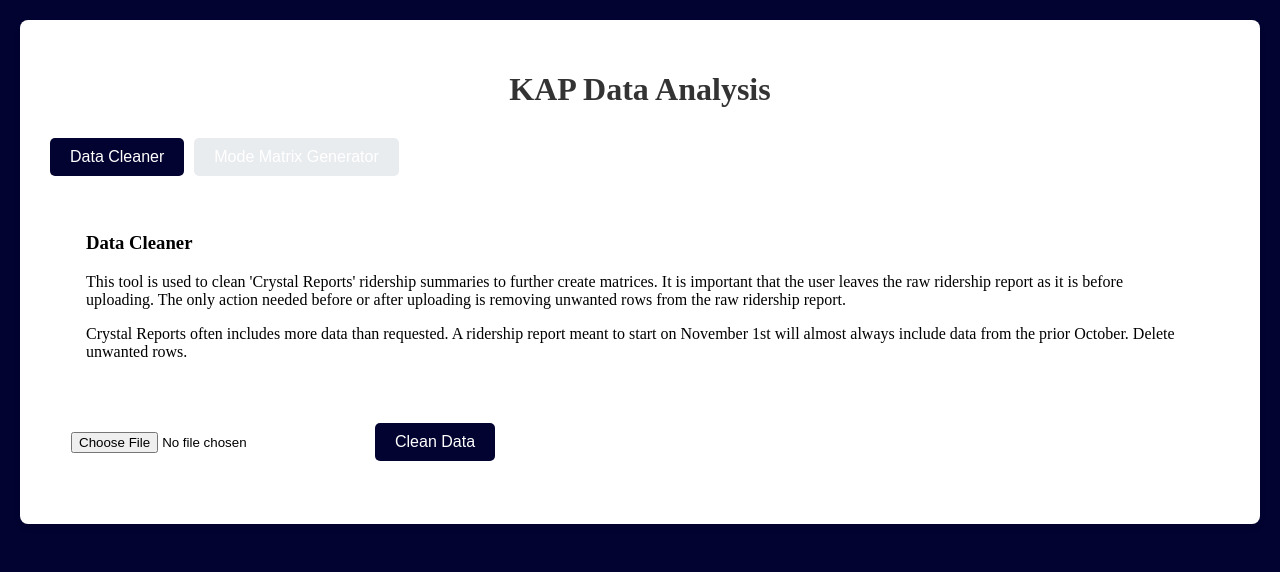
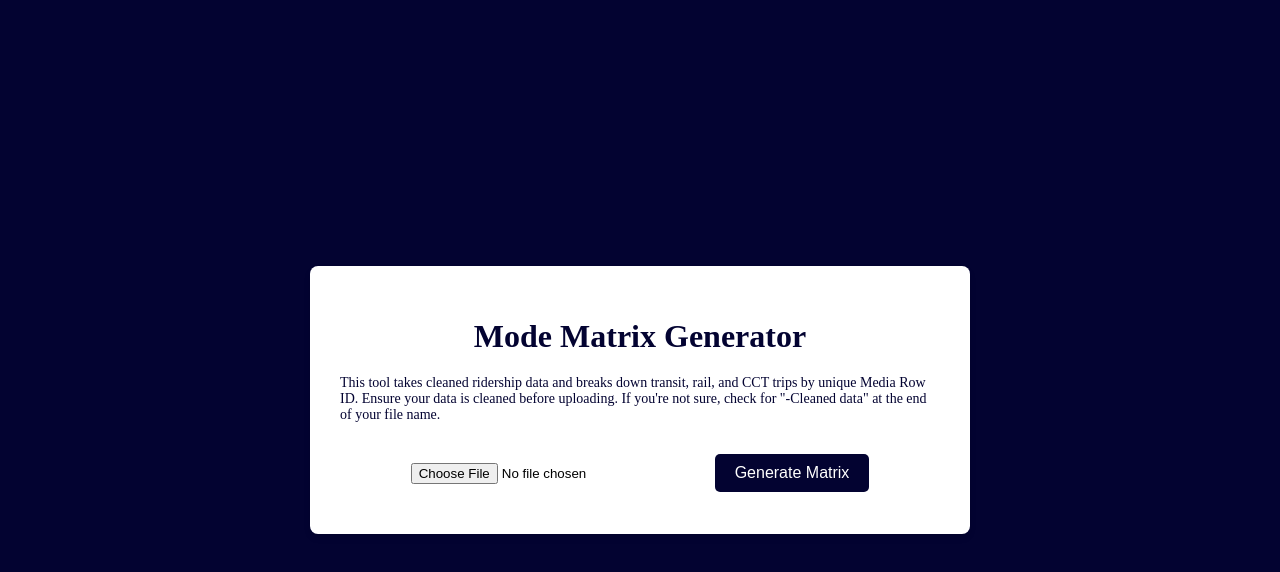
Before and after one commit to SEPTA-KAP/DataAnalysis, a plain HTML site: page index.html in a window 1280 px wide. Drawn offline with Linux system fonts and the light colour scheme.

Commit message:
Update index.html

```diff
--- a/index.html
+++ b/index.html
@@ -3,53 +3,31 @@
 <head>
     <meta charset="UTF-8">
     <meta name="viewport" content="width=device-width, initial-scale=1.0">
-    <title>KAP Data Analysis</title>
+    <title>Mode Matrix Generator</title>
     <script src="https://cdnjs.cloudflare.com/ajax/libs/xlsx/0.18.5/xlsx.full.min.js"></script>
     <style>
         body {
             font-family: 'Meriweather', serif;
             background-color: #030331;
             margin: 0;
-            padding: 20px;
+            padding: 0;
+            display: flex;
+            justify-content: center;
+            align-items: center;
+            height: 100vh;
         }
         .container {
-            max-width: 1200px;
-            margin: 0 auto;
+            text-align: center;
             background: #ffffff;
             padding: 30px;
             border-radius: 8px;
             box-shadow: 0 4px 6px rgba(0, 0, 0, 0.1);
+            max-width: 600px;
+            width: 90%;
         }
         h1 {
-            color: #333;
-            text-align: center;
-            margin-bottom: 30px;
-        }
-        .tabs {
-            display: flex;
-            gap: 10px;
+            color: #030331;
             margin-bottom: 20px;
-        }
-        .tab {
-            padding: 10px 20px;
-            background-color: #e9ecef;
-            border: none;
-            border-radius: 5px;
-            cursor: pointer;
-            font-size: 16px;
-        }
-        .tab.active {
-            background-color: #030331;
-            color: rgb(255, 255, 255);
-        }
-        .generator {
-            display: none;
-            padding: 20px;
-            border: 1px solid #ffffff;
-            border-radius: 5px;
-        }
-        .generator.active {
-            display: block;
         }
         .error {
             color: #dc3545;
@@ -71,78 +49,108 @@
             font-size: 16px;
         }
         button:hover {
-            background-color: #030331;
+            background-color: #0056b3;
         }
         .instructions {
-            background-color: #ffffff;
-            padding: 15px;
-            border-radius: 5px;
-            margin-bottom: 20px;
-        }
-        .instructions h3 {
-            margin-top: 0;
+            text-align: left;
+            margin: 20px 0;
+            font-size: 14px;
+            color: #030331;
         }
     </style>
 </head>
 <body>
     <div class="container">
-        <h1>KAP Data Analysis</h1>
+        <h1>Mode Matrix Generator</h1>
+        <div class="instructions">
+            <p>This tool takes cleaned ridership data and breaks down transit, rail, and CCT trips by unique Media Row ID.
+                Ensure your data is cleaned before uploading. If you're not sure, check for "-Cleaned data" at the end of your file name.</p>
 
-        <div class="tabs">
-            <button class="tab active" onclick="showGenerator('cleaner')">Data Cleaner</button>
-            <button class="tab" onclick="showGenerator('matrix')">Mode Matrix Generator</button>
         </div>
-
-        <div id="cleaner" class="generator active">
-            <div class="instructions">
-                <h3>Data Cleaner</h3>
-                <p>This tool is used to clean 'Crystal Reports' ridership summaries to further create matrices. It is important that the user leaves the raw ridership report as it is before uploading. The only
-                    action needed before or after uploading is removing unwanted rows from the raw ridership report.  </p>
-                <p>Crystal Reports often includes more data than requested. A ridership report meant to start on November 1st will almost always include data from the prior October. Delete unwanted rows.</p>
-            </div>
-            <div class="error" id="cleanerError"></div>
-            <input type="file" id="cleanerInput" accept=".xlsx,.xls" required>
-            <button onclick="cleanData()">Clean Data</button>
-        </div>
-
-        <div id="matrix" class="generator">
-            <div class="instructions">
-                <h3>Mode Matrix Generator</h3>
-                <p>This tool takes cleaned ridership data and breaks down transit, rail, and CCT trips by unique Media Row ID.
-                    Ensure your data is cleaned before uploading. If you're not sure, check for "-Cleaned data" at the end of your file name.
-                </p>
-
-                </ul>
-            </div>
-            <div class="error" id="matrixError"></div>
-            <input type="file" id="matrixInput" accept=".xlsx,.xls" required>
-            <button onclick="generateMatrix()">Generate Matrix</button>
-        </div>
+        <div class="error" id="errorMessage"></div>
+        <input type="file" id="fileInput" accept=".xlsx,.xls" required>
+        <button onclick="processFile()">Generate Matrix</button>
     </div>
 
     <script>
-        function showGenerator(id) {
-            // Hide all generators
-            document.querySelectorAll('.generator').forEach(gen => gen.style.display = 'none');
-            document.querySelectorAll('.tab').forEach(tab => tab.classList.remove('active'));
-
-            // Show selected generator
-            document.getElementById(id).style.display = 'block';
-            document.querySelector(`[onclick="showGenerator('${id}')"]`).classList.add('active');
-        }
-
-        function showError(id, message) {
-            const errorDiv = document.getElementById(id);
+        function showError(message) {
+            const errorDiv = document.getElementById('errorMessage');
             errorDiv.textContent = message;
             errorDiv.style.display = 'block';
         }
 
-        function cleanData() {
-            const fileInput = document.getElementById('cleanerInput');
+        function createPivotTable(data) {
+            // Check required columns
+            const requiredColumns = ['Mode', 'Media Row ID', 'Count Ridership'];
+            const headers = Object.keys(data[0]);
+
+            if (!requiredColumns.every(col => headers.includes(col))) {
+                throw new Error('Required columns missing. Please ensure your file has: Mode, Media Row ID, and Count Ridership columns.');
+            }
+
+            // Create pivot table structure
+            const pivot = {};
+            const modes = new Set();
+
+            // First pass: collect all modes and create basic structure
+            data.forEach(row => {
+                const mediaRowId = row['Media Row ID'];
+                const mode = row['Mode'];
+                const count = Number(row['Count Ridership']) || 0;
+
+                modes.add(mode);
+
+                if (!pivot[mediaRowId]) {
+                    pivot[mediaRowId] = {};
+                }
+
+                if (!pivot[mediaRowId][mode]) {
+                    pivot[mediaRowId][mode] = 0;
+                }
+
+                pivot[mediaRowId][mode] += count;
+            });
+
+            // Convert to array format and add totals
+            const modesArray = Array.from(modes);
+            const resultArray = Object.entries(pivot).map(([mediaRowId, modeData]) => {
+                const row = {
+                    'Media Row ID': mediaRowId
+                };
+
+                // Fill in all modes (including zeros for missing data)
+                modesArray.forEach(mode => {
+                    row[mode] = modeData[mode] || 0;
+                });
+
+                // Calculate total (sum of Transit and Rail if they exist)
+                row['Total'] = (row['Transit'] || 0) + (row['Rail'] || 0);
+
+                return row;
+            });
+
+            // Add grand total row
+            const grandTotal = {
+                'Media Row ID': 'Grand Total'
+            };
+
+            modesArray.forEach(mode => {
+                grandTotal[mode] = resultArray.reduce((sum, row) => sum + (row[mode] || 0), 0);
+            });
+
+            grandTotal['Total'] = (grandTotal['Transit'] || 0) + (grandTotal['Rail'] || 0);
+
+            resultArray.push(grandTotal);
+
+            return resultArray;
+        }
+
+        function processFile() {
+            const fileInput = document.getElementById('fileInput');
             const file = fileInput.files[0];
 
             if (!file) {
-                showError('cleanerError', 'Please select a file first!');
+                showError('Please select a file first!');
                 return;
             }
 
@@ -151,79 +159,54 @@
                 try {
                     const data = new Uint8Array(e.target.result);
                     const workbook = XLSX.read(data, { type: 'array' });
+
+                    // Get first sheet
                     const worksheet = workbook.Sheets[workbook.SheetNames[0]];
-                    let jsonData = XLSX.utils.sheet_to_json(worksheet, { header: 1 });
 
-                    // Remove first 5 rows
-                    jsonData = jsonData.slice(5);
+                    // Convert to JSON
+                    const jsonData = XLSX.utils.sheet_to_json(worksheet);
 
-                    // Set headers and remove header row
-                    const headers = jsonData[0].map(h => String(h).trim());
-                    jsonData = jsonData.slice(1);
+                    // Create pivot table
+                    const processedData = createPivotTable(jsonData);
 
-                    // Convert to array of objects
-                    const processedData = jsonData.map(row => {
-                        const obj = {};
-                        headers.forEach((header, i) => {
-                            obj[header] = row[i];
+                    // Create new workbook
+                    const newWorkbook = XLSX.utils.book_new();
+                    const newSheet = XLSX.utils.json_to_sheet(processedData);
+
+                    // Auto-size columns
+                    const maxWidths = {};
+                    processedData.forEach(row => {
+                        Object.entries(row).forEach(([key, value]) => {
+                            const valueLength = String(value).length;
+                            maxWidths[key] = Math.max(maxWidths[key] || 0, valueLength, key.length);
                         });
-                        return obj;
                     });
 
-                    // Filter out declined status
-                    const filteredData = processedData.filter(row =>
-                        !['Declined', 'Orphan Declined'].includes(row['Status']));
+                    // Apply column widths
+                    const ws_cols = Object.entries(maxWidths).map(([key, width]) => ({
+                        wch: width + 2
+                    }));
+                    newSheet['!cols'] = ws_cols;
 
-                    // Process Mode column
-                    filteredData.forEach(row => {
-                        if (row['Mode']) {
-                            if (row['Mode'] === 'Commuter Rail') row['Mode'] = 'Rail';
-                            else if (['CCT', 'Paratransit'].includes(row['Mode'])) row['Mode'] = 'CCT';
-                            else row['Mode'] = 'Transit';
-                        }
-                    });
+                    XLSX.utils.book_append_sheet(newWorkbook, newSheet, 'Mode Matrix');
 
-                    // Process dates and create Count Ridership
-                    filteredData.forEach(row => {
-                        if (row['Entry Date']) {
-                            const date = new Date(row['Entry Date']);
-                            row['Entry Date'] = date.toLocaleDateString('en-US');
-                        }
-                        if (!row['Count Ridership'] && row['Transaction Type']) {
-                            row['Count Ridership'] =
-                                ['C', 'D'].includes(row['Transaction Type']) ? 0 :
-                                row['Transaction Type'] === 'R' ? -1 : 1;
-                        }
-                    });
+                    // Generate filename based on original filename
+                    const baseName = file.name.replace(/\.[^/.]+$/, "");
+                    const newFileName = `${baseName} - Mode Matrix.xlsx`;
 
-                    // Create new workbook with processed data
-                    const newWorkbook = XLSX.utils.book_new();
-                    const newSheet = XLSX.utils.json_to_sheet(filteredData);
-                    XLSX.utils.book_append_sheet(newWorkbook, newSheet, 'Cleaned Data');
-
-                    // Generate filename
-                    const baseName = file.name.replace(/\.[^/.]+$/, "");
-                    const newFileName = `${baseName} - Cleaned Data.xlsx`;
-
-                    // Save file
+                    // Download file
                     XLSX.writeFile(newWorkbook, newFileName);
                 } catch (error) {
-                    showError('cleanerError', 'Error processing file: ' + error.message);
+                    showError('Error processing file: ' + error.message);
                 }
             };
 
             reader.onerror = function(error) {
-                showError('cleanerError', 'Error reading file: ' + error.message);
+                showError('Error reading file: ' + error.message);
             };
 
             reader.readAsArrayBuffer(file);
         }
-
-        function generateMatrix() {
-            // [Previous matrix generation code remains the same]
-            const fileInput = document.getElementById('matrixInput');
-            // ... [rest of your existing matrix generation code]
-        }
     </script>
 </body>
 </html>
```
